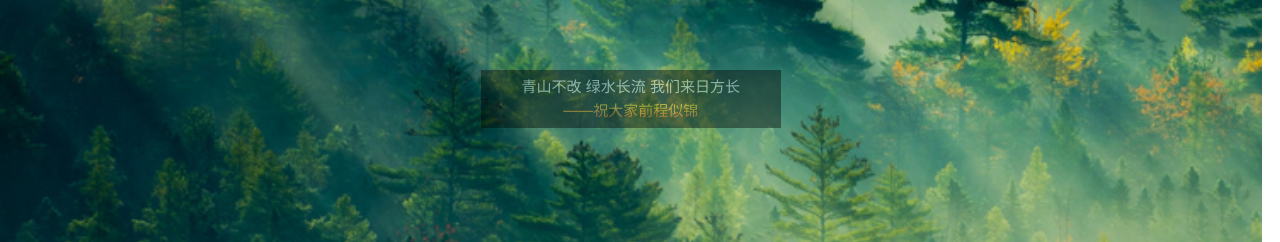
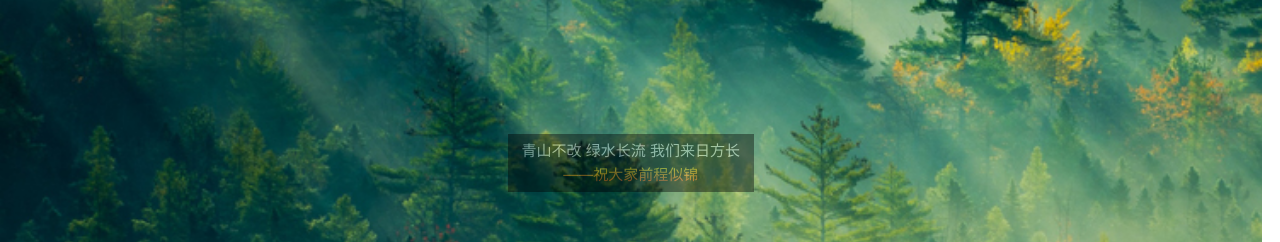
Before and after one commit to Or-Coal/heshicheng_homepage, a Vue app: page / in a window 1280 px wide. Shown: the part 453-695 px from the top of the page. Built offline with nearby package versions, Linux system fonts and the light colour scheme.

Commit message:
四叶草favicon.ico

```diff
--- a/src/views/login.vue
+++ b/src/views/login.vue
@@ -44,16 +44,14 @@ export default {
     text-align: center;
 
     .text_box {
-        position: relative;
         padding: 0.4vw;
-        width: 20vw;
-        min-width: 300px;
+        width: 18vw;
+        min-width: 246px;
         background-color: black;
         opacity: 0.4;
         color: white;
-        top: 60%;
         display: inline-block;
-
+        margin-top: 68vh;
         .text_right {
             display: inline-block;
 
```
Also changed, not shown: src/assets/img/head.jpg, 1 other file (tests, documents, lock files or other folders).
